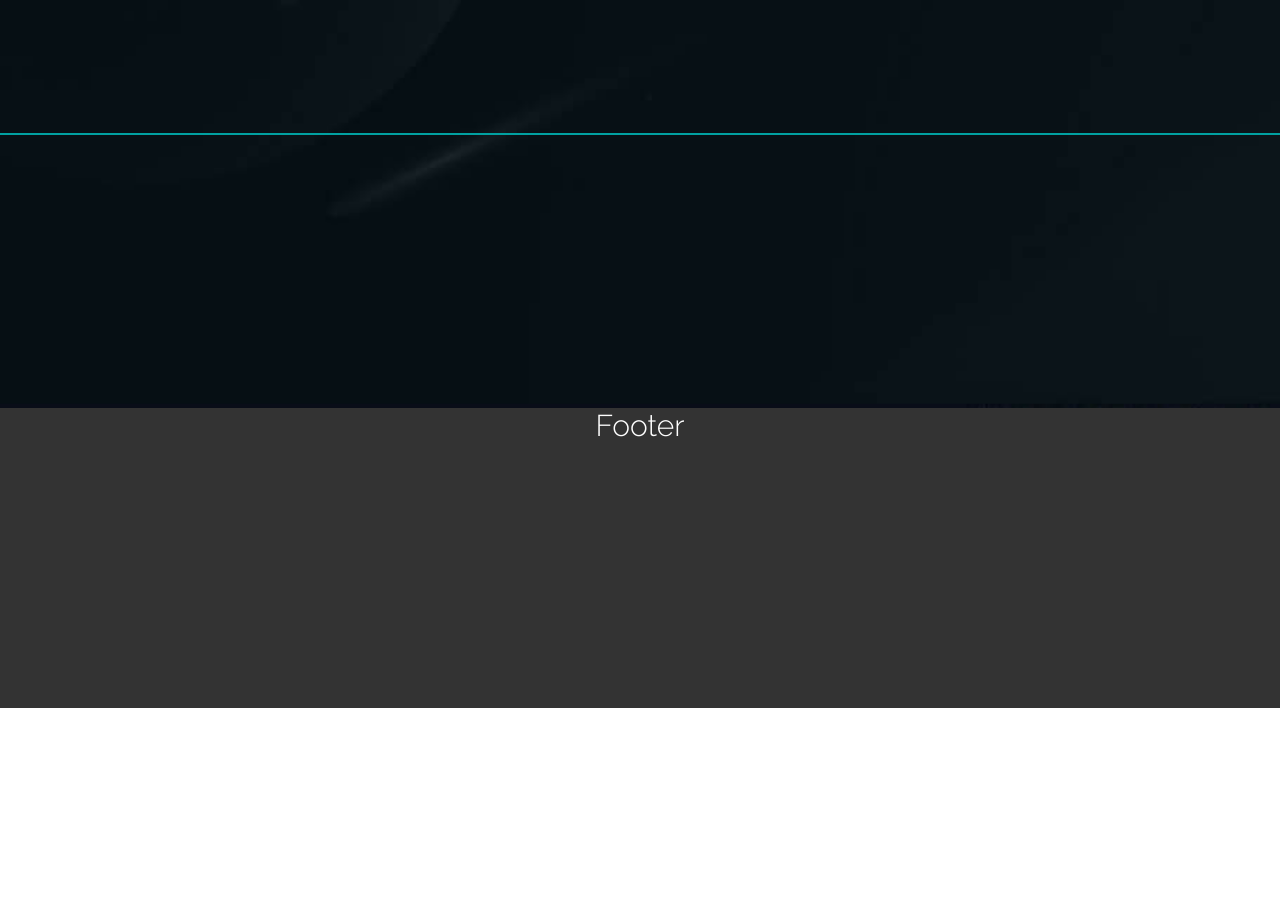
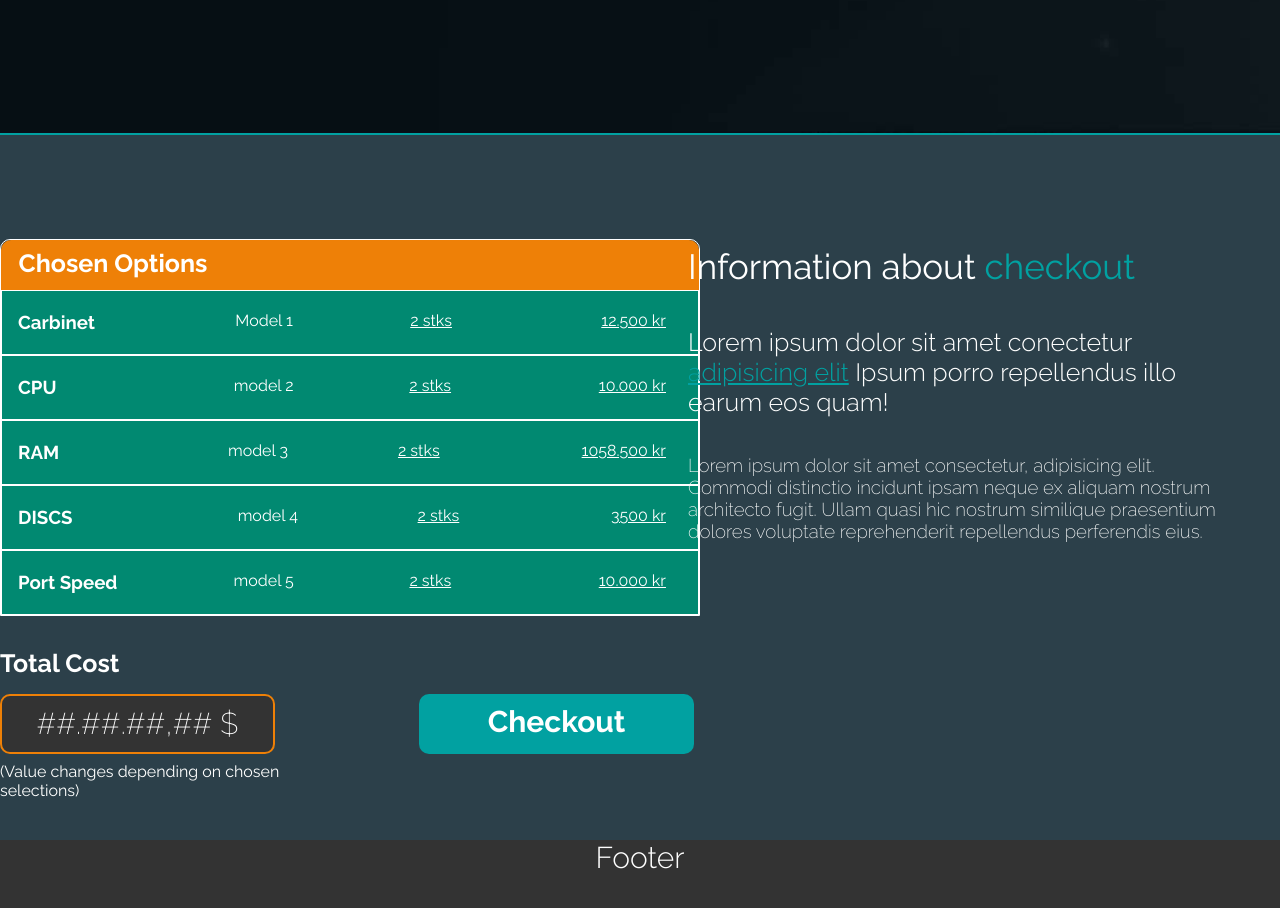
Before and after one commit to jacobdolleris/webdock-bachelor, a Vue app: page / in a window 1280 px wide. Shown: the part 1260-2168 px from the top of the page. Before the commit the page ends 1968 px from the top, so only its background shows below. Built offline with nearby package versions, Linux system fonts and the light colour scheme; no server answers.

Commit message:
Modal adjustment and combined the 2 sites

```diff
--- a/src/assets/main.scss
+++ b/src/assets/main.scss
@@ -67,7 +67,7 @@ hr{
   }
 
   .content{
-    height: 200vh;
+
     background-image: url(/src/assets/img/awbck.jpg);
     background-repeat: no-repeat;
     background-size: cover;
@@ -134,7 +134,7 @@ hr{
 .config-ection-inner-image{
     width: 70%;
     height: 500px;
-    background-image: url(/src/assets/img/server-placeholder.png);
+    background-image: url(/src/assets/img/server-placeholder2.png);
     background-repeat:no-repeat;
 
     background-position: center;
--- a/src/components/Modal.vue
+++ b/src/components/Modal.vue
@@ -26,12 +26,17 @@
       <h1>{{ mtitle }}</h1>
       <a href="#" @click.prevent="closeModal">&times;</a>
     </div>
-    <div v-for="(item, key) in array" :key="key">
-      <h2>Navn {{ item.model }}</h2> <br>
-      Plads {{ item.capacity }} <br>
-      Pris {{ item.price_dkk_cent }} kr
+    <div v-for="(item, key) in array" :key="key" class="modal-inner">
+      <a href="#">
+      <h2>Model: {{ item.model }}</h2>
+      <h2>Capacity: {{ item.capacity }} <br></h2>
+      <h2>Pris: {{ item.price_dkk_cent }} kr</h2>
+
+      </a>
 
     </div>
+    <button class="accept-btn" @click="closeModal">Accept</button>
+    <button class="accept-btn cancel-btn" @click="closeModal">Cancel</button>
 
 <!-- Gammelt virkene
 
@@ -93,7 +98,7 @@ $dark-grey:#333333;
     padding: 20px;
     width: 850px;
     height: 600px;
-    background-color:$dark-grey-background;
+    background-color:$dark-grey;
     border-radius: 10px;
     border: 3px solid $orange-color;
 
@@ -111,5 +116,40 @@ $dark-grey:#333333;
     justify-content: space-between;
 }
 
+.modal-inner{
+  border: 3px solid $teal-color;
+  padding: 10px;
+  margin-bottom: 20px;
+  border-radius: 10px;
+  background-color: $dark-grey-background;
+
+
+  &:hover{
+    background-color: $webdock-green;
+
+  }
+}
+
+.accept-btn{
+  background-color: $dark-green;
+  padding: 20px;
+  font-size: 25px;
+  border: none;
+  border-radius: 10px;
+
+  &:hover{
+    background-color: $webdock-green;
+  }
+}
+
+.cancel-btn{
+  background-color: red;
+  margin-left: 20px;
+
+  &:hover{
+    background-color: darkred;
+  }
+}
+
   }// Modal
   </style>
--- a/src/views/HomeView.vue
+++ b/src/views/HomeView.vue
@@ -102,6 +102,90 @@
   </main>
 
 
+
+  <main class="content--container">
+
+
+<section class="content--container__checklist">
+
+  <div class="checkout-box">
+    <div class="checkout-box-header">
+      <h2>Chosen Options</h2>
+    </div>
+
+    <div class="checkout-box-content">
+      <Checkoutboxrow
+      title='Carbinet'
+      model='Model 1'
+      cost='12.500 kr'
+      number='2 stks'
+      />
+      <Checkoutboxrow
+      title='CPU'
+      model='model 2'
+      cost='10.000 kr'
+      number='2 stks'
+      />
+      <Checkoutboxrow
+      title='RAM'
+      model='model 3'
+      cost='1058.500 kr'
+      number='2 stks'
+      />
+      <Checkoutboxrow
+      title='DISCS'
+      model='model 4'
+      cost='3500 kr'
+      number='2 stks'
+      />
+      <Checkoutboxrow
+      title='Port Speed'
+      model='model 5'
+      cost='10.000 kr'
+      number='2 stks'
+      />
+    </div>
+  </div><!-- Checkout Box -->
+
+
+
+  <div class="total-cost-box">
+    <h2 class="total-cost-title">Total Cost</h2>
+
+  <div class="total-wrapper">
+    <div class="total-cost">
+    <h3>##.##.##,## $</h3>
+    </div>
+    <div class="checkout-btn">
+      <h3>Checkout</h3>
+    </div>
+  </div>
+
+
+    <p>(Value changes depending on chosen
+      <br>
+      selections)</p>
+  </div><!-- Total Cost Box -->
+
+</section><!-- Checkout Listing -->
+
+
+<section class="content--container__checkinfo">
+  <div class="text-wrapper">
+
+    <h1>Information about <span style="color: #01A1A1">checkout</span></h1>
+    <h2>Lorem ipsum dolor sit amet conectetur <span style="color: #01A1A1; text-decoration: underline;">adipisicing elit</span> Ipsum porro repellendus illo earum eos quam!</h2>
+    <h3>Lorem ipsum dolor sit amet consectetur, adipisicing elit. Commodi distinctio incidunt ipsam neque ex aliquam nostrum architecto fugit. Ullam quasi hic nostrum similique praesentium dolores voluptate reprehenderit repellendus perferendis eius.</h3>
+
+  </div>
+</section><!-- Checkout Info -->
+
+
+
+</main><!-- Content Container -->
+
+
+
   <div class="footer-replacement ignore"> <h2>Footer</h2></div>
 
 </template>
@@ -111,6 +195,7 @@
 <script setup>
 import { ref, onMounted } from 'vue';
 import Modal from '../components/Modal.vue';
+import Checkoutboxrow from '@/components/Checkoutboxrow.vue'
 
 const listItems = ref([]);
 
```
